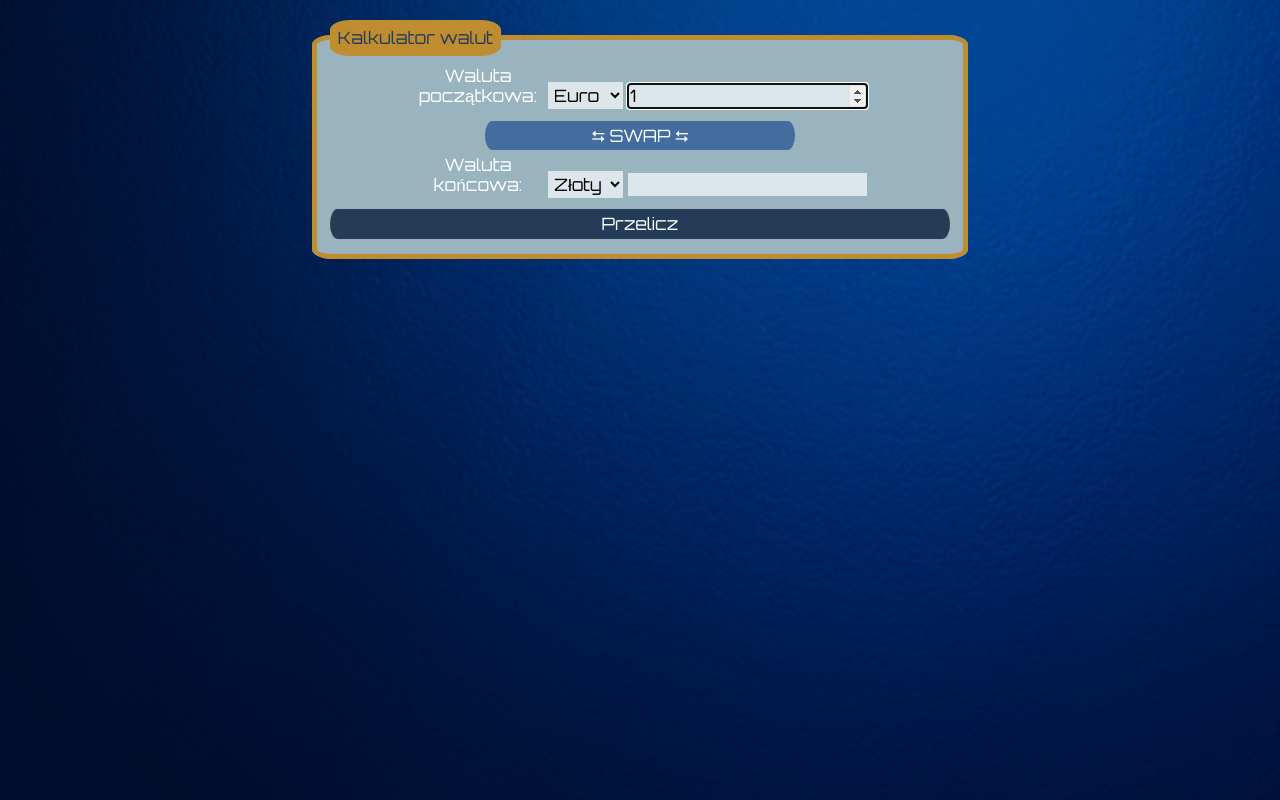
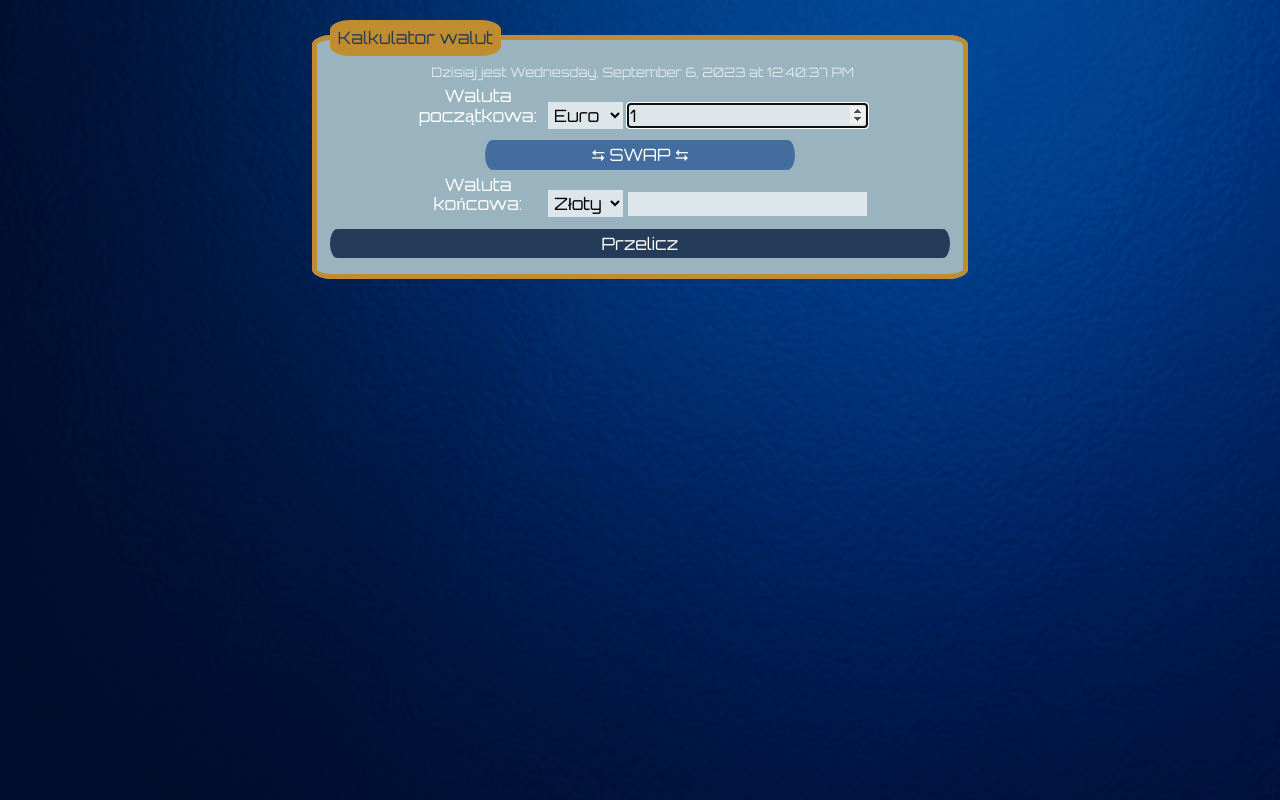
Before and after one commit to TheUnDc/TUDcurrency-calculatorAPI-react, a React (Create React App) app: page / in a window 1280 px wide. Built offline with nearby package versions, Linux system fonts and the light colour scheme.

Commit message:
added date and time to calculator

```diff
--- a/src/App.js
+++ b/src/App.js
@@ -5,8 +5,10 @@ import Buttons from "./Button";
 import Container from "./Container";
 import Form from "./Form";
 import { useState } from "react";
+import DateClock from "./DateClock";
 
 function App() {
+
 
    const [firstInputContent, setFirstInputContent] = useState(1);
    const [secondInputContent, setSecondInputContent] = useState("");
@@ -83,6 +85,8 @@ function App() {
          <Form onSubmit={calculateCurrency}>
             <Legend innerText={"Kalkulator walut"} />
 
+            <DateClock />
+
             <p className="paragraph">
                <Label innerText={"Waluta początkowa:"} />
 
--- /dev/null
+++ b/src/DateClock/index.js
@@ -0,0 +1,37 @@
+import "./style.css";
+import { useState, useEffect } from "react";
+
+const DateClock = () => {
+
+    const [dateClock, setDateClock] = useState(new Date());
+
+    const updateDateClock = () => {
+        setDateClock(new Date())
+    };
+
+    useEffect(() => {
+        const timeReloader = setInterval(updateDateClock, 1000);
+        return () => clearInterval(timeReloader);
+    }, []);
+
+    const displayDateTime = dateClock.toLocaleDateString
+        (undefined,
+            {
+                weekday: "long",
+                day: "numeric",
+                month: "long",
+                year: "numeric",
+                hour: "2-digit",
+                minute: "2-digit",
+                second: "2-digit"
+            }
+        );
+
+    return (
+        <span className="component_dateClock">
+            Dzisiaj jest {displayDateTime}
+        </span>
+    )
+};
+
+export default DateClock;
--- /dev/null
+++ b/src/DateClock/style.css
@@ -0,0 +1,7 @@
+.component_dateClock {
+    text-align: end;
+    color: #ffffffad;
+    font-size: small;
+
+    margin: 0 0 0 5px;
+}
```
